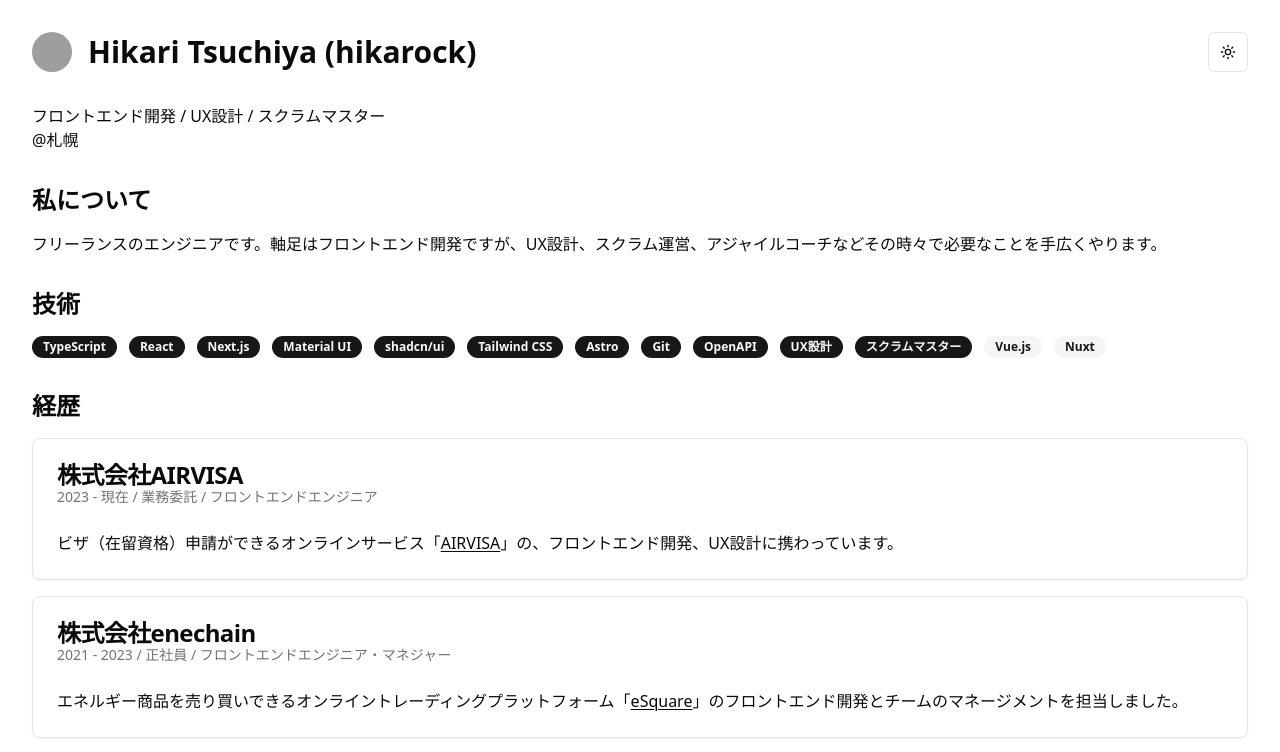
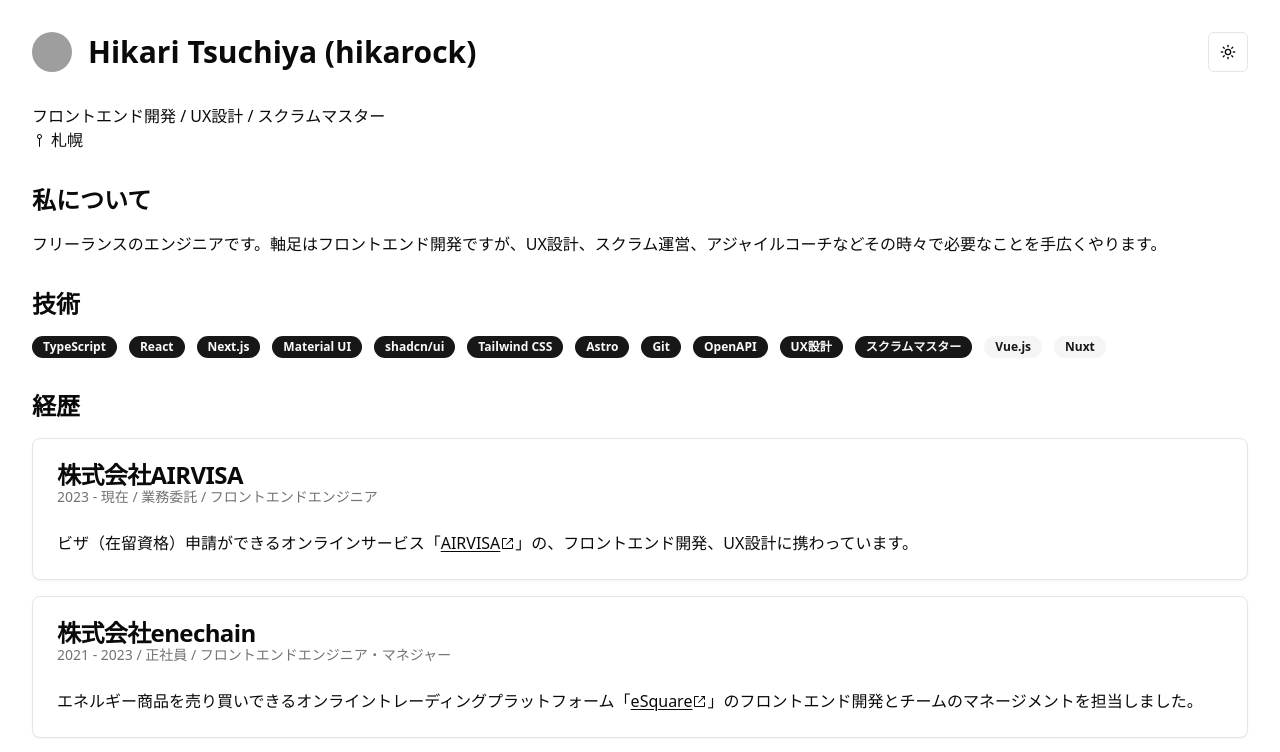
Before and after one commit to hikarock/hikarock.dev, an Astro site: page / in a window 1280 px wide. Shown: the top 752 px of the page. Built offline with nearby package versions, Linux system fonts and the light colour scheme; Astro itself is replaced by a stand-in of ours; grey boxes are pictures that could not be loaded.

Commit message:
radix-ui/react-iconsを追加する

```diff
--- a/package.json
+++ b/package.json
@@ -14,6 +14,7 @@
     "@astrojs/tailwind": "^5.1.4",
     "@radix-ui/react-avatar": "^1.1.2",
     "@radix-ui/react-dropdown-menu": "^2.1.4",
+    "@radix-ui/react-icons": "^1.3.2",
     "@radix-ui/react-slot": "^1.1.1",
     "@types/react": "^19.0.2",
     "@types/react-dom": "^19.0.2",
--- a/src/components/Link.tsx
+++ b/src/components/Link.tsx
@@ -1,4 +1,5 @@
 import type { ReactNode } from 'react'
+import { ExternalLinkIcon } from '@radix-ui/react-icons'
 
 type Props = {
   href: string
@@ -8,11 +9,14 @@ type Props = {
 export const Link = ({ href, external = true, children }: Props) => {
   return (
     <a
-      className="underline underline-offset-2"
+      className="underline underline-offset-2 inline-block"
       href={href}
       target={external ? '_blank' : '_self'}
     >
-      {children}
+      <span className="flex items-center">
+        {children}
+        {external && <ExternalLinkIcon />}
+      </span>
     </a>
   )
 }
--- a/src/layouts/Layout.astro
+++ b/src/layouts/Layout.astro
@@ -1,5 +1,5 @@
 <!doctype html>
-<html lang="en">
+<html lang="ja">
   <head>
     <meta charset="UTF-8" />
     <meta name="viewport" content="width=device-width" />
--- a/src/pages/index.astro
+++ b/src/pages/index.astro
@@ -6,6 +6,7 @@ import Layout from '../layouts/Layout.astro'
 import { AvatarComponent } from '@/components/AvatarComponent'
 import { ModeToggle } from '@/components/ModeToggle'
 import { Link } from '@/components/Link'
+import { SewingPinIcon } from '@radix-ui/react-icons'
 
 import { Badge } from '@/components/ui/badge'
 import {
@@ -59,7 +60,9 @@ import {
       </div>
       <div>
         <p class="leading-6">フロントエンド開発 / UX設計 / スクラムマスター</p>
-        <p class="leading-6">@札幌</p>
+        <p class="leading-6 flex items-center gap-1">
+          <SewingPinIcon />札幌
+        </p>
       </div>
 
       <div>
```
Also changed, not shown: 1 other file.
